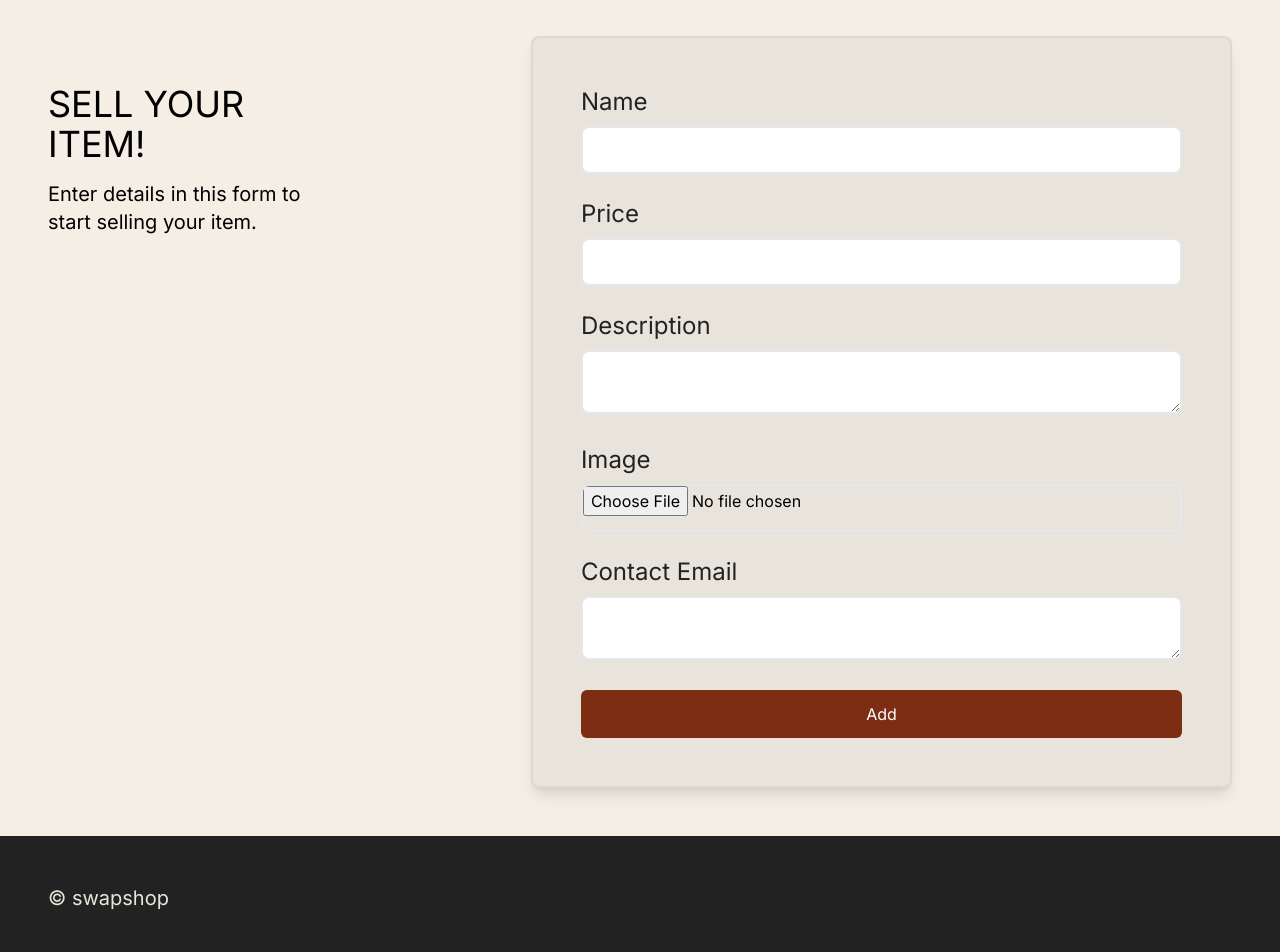
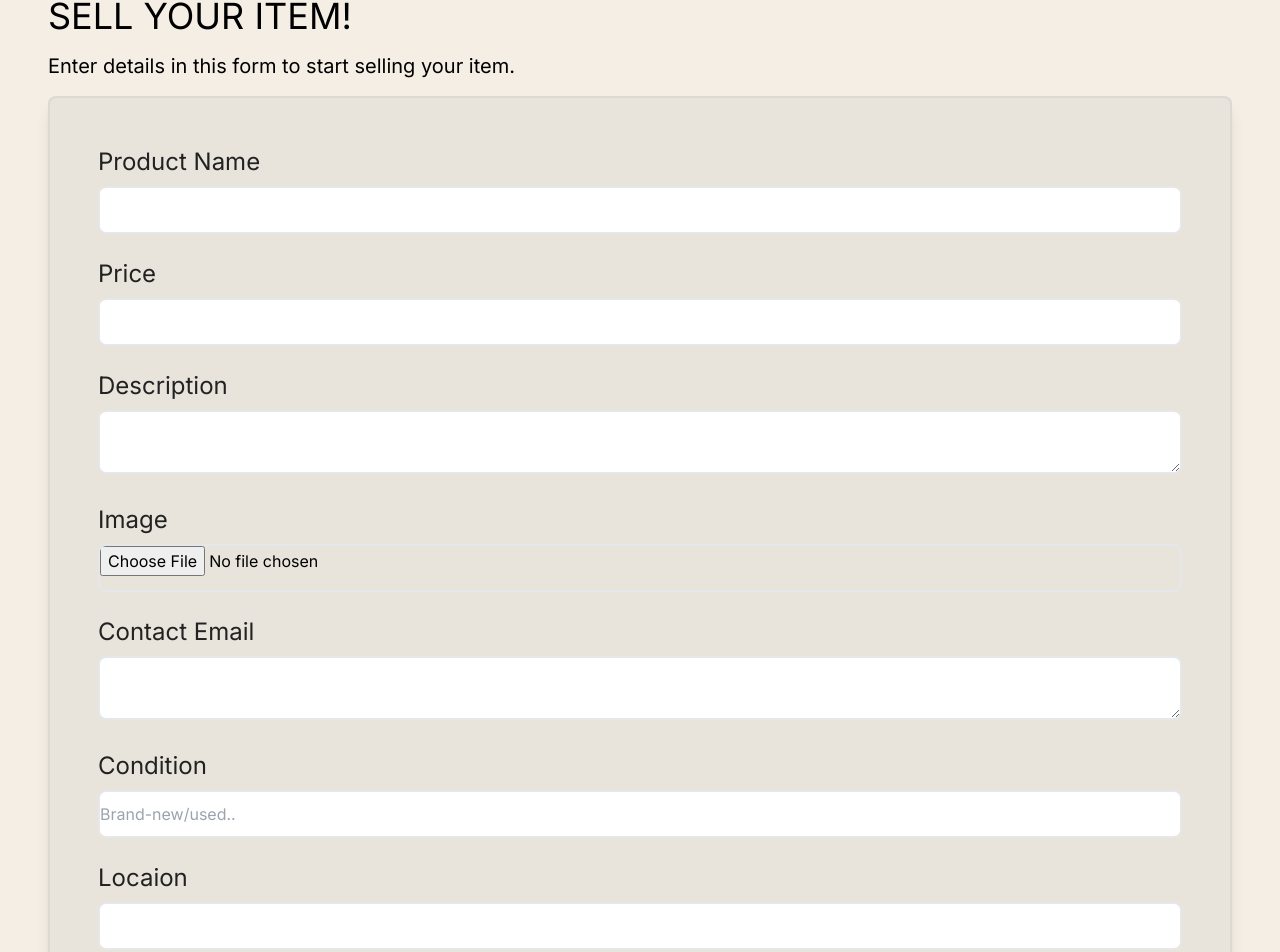
Before and after one commit to Kedarinath1502/swapshop, a Next.js app: page /products/upload in a window 1280 px wide. Shown: the part 126-1078 px from the top of the page. Built offline with nearby package versions, Linux system fonts and the light colour scheme; no server answers.

Commit message:
addedstyling

```diff
--- a/actions/index.ts
+++ b/actions/index.ts
@@ -20,10 +20,12 @@ export async function SellYourItemAction(prevState: any, formData: FormData) {
     console.log(formData.get('price'));
     console.log(formData.get('imageUrl'));
     console.log(formData.get('contactEmail'));
+    console.log(formData.get('condition'));
+    console.log(formData.get('location'));
 
     const schema = z.object({
-        name: z.string().min(6),
-        description: z.string().min(10),
+        name: z.string().min(3),
+        description: z.string().min(5),
         contactEmail: z.string().min(1).email('This is not a valid email address'),
         price: z.string().min(1),
         imageUrl: z
@@ -33,6 +35,8 @@ export async function SellYourItemAction(prevState: any, formData: FormData) {
                 (file) => ACCEPTED_IMAGE_TYPES.includes(file?.type),
                 'Only .jpg, .jpeg, .png and .webp formats are supported.'
             ),
+        condition: z.string().min(1),
+        location: z.string().min(1),
     });
     const validatedFields = schema.safeParse({
         name: formData.get('name'),
@@ -40,6 +44,8 @@ export async function SellYourItemAction(prevState: any, formData: FormData) {
         contactEmail: formData.get('contactEmail'),
         price: formData.get('price'),
         imageUrl: formData.get('imageUrl'),
+        condition: formData.get('condition'),
+        location: formData.get('location')
     });
 
     if (!validatedFields.success) {
@@ -50,7 +56,7 @@ export async function SellYourItemAction(prevState: any, formData: FormData) {
         };
     }
 
-    const { name, description, price, imageUrl, contactEmail } = validatedFields.data;
+    const { name, description, price, imageUrl, contactEmail, condition, location } = validatedFields.data;
 
     try {
         const filename = `${Math.random()}-${imageUrl.name}`
@@ -76,7 +82,7 @@ export async function SellYourItemAction(prevState: any, formData: FormData) {
             const path = data.path
             const { data: products, error: ErrorProduct } = await supabase
                 .from("sell-products")
-                .insert({ name, description, price, imageUrl: path, contactEmail });
+                .insert({ name, description, price, imageUrl: path, contactEmail, condition, location });
             console.log(products)
             if (ErrorProduct) {
                 return {
--- a/app/products/[slug]/page.tsx
+++ b/app/products/[slug]/page.tsx
@@ -1,3 +1,4 @@
+import Header from '@/components/Header';
 import { createClient } from '@/supabase/client'
 import Image from 'next/image'
 import { notFound } from 'next/navigation';
@@ -40,6 +41,8 @@ export default async function ProductPage({ params }: Props) {
 
 
     return (
+        <div >
+            <Header />
             <div className="px-12 py-12 max-w-7xl mx-auto min-h-screen">
                 <div className="flex justify-between mb-6 lg:mb-12">
                     <h2 className="text-3xl lg:text-4xl items-start uppercase">
@@ -89,9 +92,13 @@ export default async function ProductPage({ params }: Props) {
                                 {data.location}
                             </p>
                         </div>
-
-
                     </div>
+                    <a
+                        href={`mailto:${data.contactEmail}`}
+                        className="bg-orange-900 hover:bg-orange-950 text-white px-4 py-2 rounded-md flex lg:hidden w-full items-center justify-center my-12"
+                    >
+                        Contact the Seller!
+                    </a>
                 </div>
                 <div className="pt-6">
                     <label className="font-bold pb-2 border-b-2 decoration-dotted border-dashed border-gray-800 border-opacity-15">
@@ -102,6 +109,7 @@ export default async function ProductPage({ params }: Props) {
                     </p>
                 </div>
             </div>
+        </div>
 
     )
 }
--- a/app/products/upload/page.tsx
+++ b/app/products/upload/page.tsx
@@ -14,8 +14,8 @@ const UploadFormPage: React.FC = () => {
     return (
         <div >
             <Header />
-            <div className="px-12 pt-24 pb-12 min-h-screen max-w-[100rem] mx-auto flex gap-56">
-                <div>
+            <div className="px-12 pt-2 pb-12 min-h-screen max-w-[100rem] mx-auto ">
+                <div className="pb-4">
                     <h2 className="text-2xl lg:text-4xl mb-4 uppercase pt-12">
                         Sell your Item!
                     </h2>
@@ -32,7 +32,7 @@ const UploadFormPage: React.FC = () => {
                     <form action={formAction}>
                         <div className="mb-6">
                             <label htmlFor="name" className="block mb-2">
-                                Name
+                                Product Name
                             </label>
                             <input type="text" id="name" name="name" />
                             {state?.errors?.name && (
@@ -89,6 +89,28 @@ const UploadFormPage: React.FC = () => {
                                 </span>
                             )}
                         </div>
+                        <div className="mb-6">
+                            <label htmlFor="condition" className="block mb-2">
+                                Condition
+                            </label>
+                            <input type="text" id="condition" placeholder="Brand-new/used.." name="condition" />
+                            {state?.errors?.name && (
+                                <span id="name-error" className="text-red-600 text-sm">
+                                    {state.errors.name.join(',')}
+                                </span>
+                            )}
+                        </div>
+                        <div className="mb-6">
+                            <label htmlFor="location" className="block mb-2">
+                                Locaion
+                            </label>
+                            <input type="text" id="location" name="location" />
+                            {state?.errors?.name && (
+                                <span id="name-error" className="text-red-600 text-sm">
+                                    {state.errors.name.join(',')}
+                                </span>
+                            )}
+                        </div>
 
                         <SubmitButton />
                     </form>
```
Lines whose indentation alone changed are shown as unchanged.
